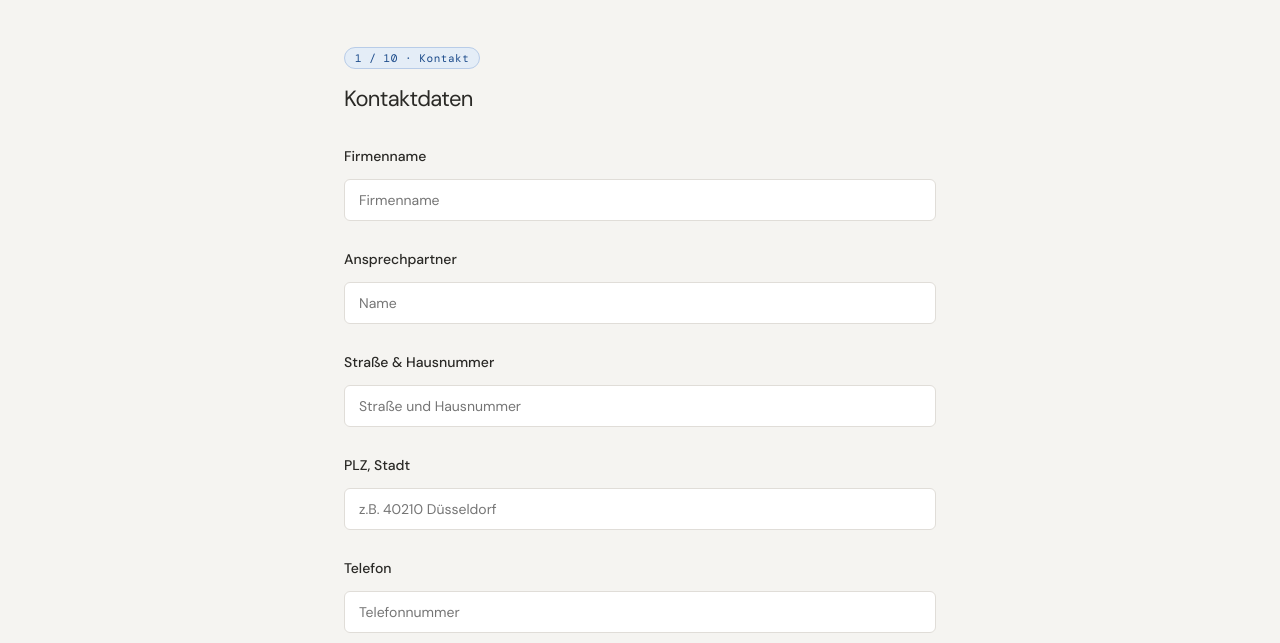
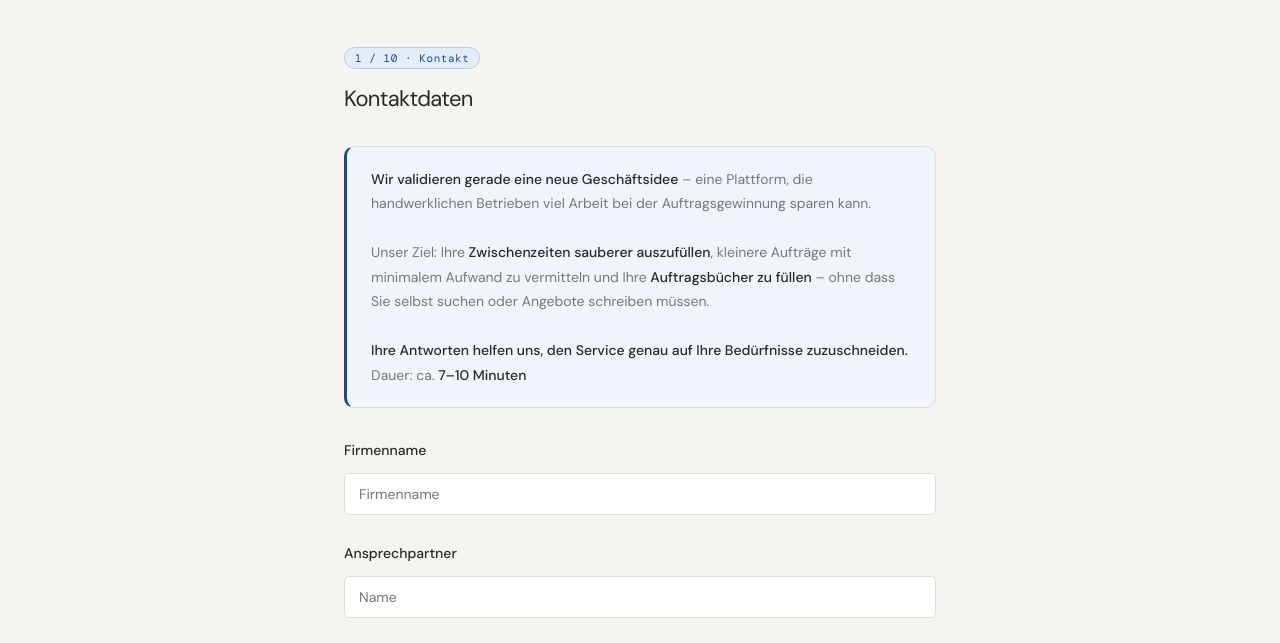
Before and after one commit to HaasAlex0783/Handwerker-Fragebogen, a plain HTML site: page Handwerker_Fragebogen_HomeServicePartner.html in a window 1280 px wide. Shown: the part 95-738 px from the top of the page. Drawn offline with nearby package versions, Linux system fonts and the light colour scheme.

Commit message:
Add files via upload

```diff
--- a/Handwerker_Fragebogen_HomeServicePartner.html
+++ b/Handwerker_Fragebogen_HomeServicePartner.html
@@ -707,6 +707,7 @@ async function sendEmail() {
 
   const templateParams = {
     to_email:        EMPFAENGER_EMAIL,
+    name:            answers.ansprechpartner || answers.firma || '–',
     firma:           answers.firma           || '–',
     ansprechpartner: answers.ansprechpartner || '–',
     email:           answers.email           || '–',
@@ -1042,6 +1043,16 @@ function render() {
     <div class="section-badge">${step + 1} / ${STEPS.length} · ${s.label}</div>
     <div class="section-title">${s.title}</div>`;
 
+  // Intro box on first step (Kontakt)
+  if (s.id === 'contact') {
+    html += `<div class="scenario-box" style="border-left:3px solid #1B4A8A;background:#F0F4FB">
+      <strong>Wir validieren gerade eine neue Geschäftsidee</strong> – eine Plattform, die handwerklichen Betrieben viel Arbeit bei der Auftragsgewinnung sparen kann.<br><br>
+      Unser Ziel: Ihre <strong>Zwischenzeiten sauberer auszufüllen</strong>, kleinere Aufträge mit minimalem Aufwand zu vermitteln und Ihre <strong>Auftragsbücher zu füllen</strong> – ohne dass Sie selbst suchen oder Angebote schreiben müssen.<br><br>
+      <strong>Ihre Antworten helfen uns, den Service genau auf Ihre Bedürfnisse zuzuschneiden.</strong><br>
+      Dauer: ca. <strong>7–10 Minuten</strong>
+    </div>`;
+  }
+
   if (s.scenario) {
     html += `<div class="scenario-box">
       Ein Kunde gibt Ihnen alle notwendigen Informationen (Beschreibung, Fotos usw.), sodass <strong>keine Rückfragen notwendig sind</strong>.
@@ -1059,17 +1070,17 @@ function render() {
   });
 
   html += `<div class="nav-row">`;
-  if (step > 0) html += `<button class="btn" tabindex="${tabIdx++}" onclick="step--;render()">Zurück</button>`;
+  if (step > 0) html += `<button class="btn" tabindex="${tabIdx++}" onclick="step--;render();window.scrollTo({top:0,behavior:'smooth'})">Zurück</button>`;
   if (step < STEPS.length - 1) {
     const isContactStep = s.id === 'contact';
     const emailOk = isValidEmail(answers.email);
     const blocked = isContactStep && !emailOk;
     html += `<button id="weiter-btn" class="btn btn-primary" tabindex="${tabIdx++}"
-      onclick="if(${blocked}){return;}step++;render();"
+      onclick="if(${blocked}){return;}step++;render();window.scrollTo({top:0,behavior:'smooth'});"
       style="${blocked ? 'opacity:0.4;cursor:not-allowed' : ''}">Weiter</button>`;
     if (isContactStep) html += `<span id="weiter-hint" style="align-self:center;font-size:13px;color:#9A4444;margin-left:4px;${emailOk ? 'display:none' : ''}">Bitte gültige E-Mail eintragen</span>`;
   } else {
-    html += `<button class="btn btn-primary" tabindex="${tabIdx++}" onclick="phase='confirm';render()">Fragebogen absenden →</button>`;
+    html += `<button class="btn btn-primary" tabindex="${tabIdx++}" onclick="phase='confirm';render();window.scrollTo({top:0,behavior:'smooth'})">Weiter</button>`;
   }
   html += `</div></div>`;
   app.innerHTML = html;
```
